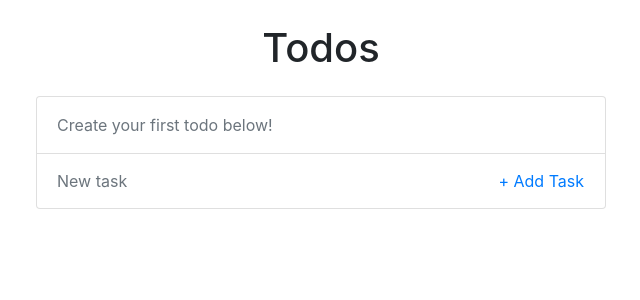
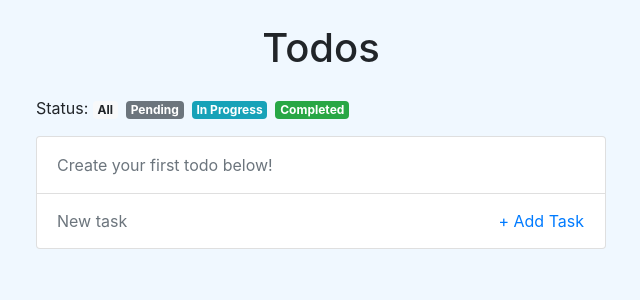
Before and after one commit to connorgiles/connorgiles-todo, a React (Create React App) app: page / in a window 1280 px wide. Shown: the top 300 px of the page, without its empty margins (319-959 px from the left). Built offline with nearby package versions, Linux system fonts and the light colour scheme.

Commit message:
Added filter by status

```diff
--- a/src/components/App.js
+++ b/src/components/App.js
@@ -5,6 +5,7 @@ import styled from 'styled-components';
 
 import useLocalStorage from '../hooks/useLocalStorage';
 
+import TodoFilters from './TodoFilters';
 import TodoEdit from './TodoEdit';
 import TodoList from './TodoList';
 
@@ -28,11 +29,19 @@ const parseTodos = (todos) =>
     dueDate: todo.dueDate ? new Date(todo.dueDate) : undefined,
   }));
 
+const filterTodos = (todos, filters = {}) =>
+  todos.filter((todo) => {
+    if (filters.status && filters.status !== todo.status) return false;
+    return true;
+  });
+
 function App() {
   const [rawTodos, setTodos] = useLocalStorage('cg-todos', []);
   const [todoToEdit, setTodoToEdit] = useState();
+  const [filters, setFilters] = useState({});
 
-  const todos = parseTodos(rawTodos);
+  const todos = filterTodos(parseTodos(rawTodos), filters);
+
   const tags = distinctTags(todos);
 
   // Functions to remove and edit todos
@@ -58,6 +67,7 @@ function App() {
   return (
     <Wrapper>
       <h1 className="text-center my-4">Todos</h1>
+      <TodoFilters filters={filters} setFilters={setFilters} />
       <TodoList
         todos={todos}
         createTodo={onSave}
--- /dev/null
+++ b/src/components/StatusBadge.js
@@ -0,0 +1,21 @@
+import React from 'react';
+import { Badge } from 'reactstrap';
+import styled from 'styled-components';
+
+const MyBadge = styled(Badge)`
+  cursor: ${(props) => (props.onClick ? 'pointer' : 'inherit')};
+`;
+
+const colors = {
+  Pending: 'secondary',
+  'In Progress': 'info',
+  Completed: 'success',
+};
+
+export default function StatusBadge({ status, color, ...rest }) {
+  return (
+    <MyBadge color={color || colors[status]} {...rest}>
+      {status}
+    </MyBadge>
+  );
+}
--- /dev/null
+++ b/src/components/TodoFilters.js
@@ -0,0 +1,34 @@
+import React from 'react';
+
+import { statuses } from '../constants';
+
+import StatusBadge from './StatusBadge';
+
+export default function TodoFilters({ filters, setFilters }) {
+  const filterStatus = (status) =>
+    setFilters({
+      ...filters,
+      status,
+    });
+
+  const filteringStatus = filters.status !== undefined;
+  return (
+    <div className="my-3">
+      Status:{' '}
+      <StatusBadge
+        className="mr-2"
+        color="light"
+        status={'All'}
+        onClick={() => filterStatus(undefined)}
+      />
+      {statuses.map((s) => (
+        <StatusBadge
+          className="mr-2"
+          status={s}
+          color={filteringStatus && filters.status !== s ? 'light' : undefined}
+          onClick={() => filterStatus(s)}
+        />
+      ))}
+    </div>
+  );
+}
--- a/src/components/TodoListItem.js
+++ b/src/components/TodoListItem.js
@@ -3,22 +3,11 @@ import { ListGroupItem, Badge, Button } from 'reactstrap';
 import styled from 'styled-components';
 import moment from 'moment';
 
+import StatusBadge from './StatusBadge';
+
 const ClickableListItem = styled(ListGroupItem)`
   cursor: pointer;
 `;
-
-const StatusBadge = ({ status }) => {
-  switch (status) {
-    case 'Pending':
-      return <Badge color="secondary">{status}</Badge>;
-    case 'In Progress':
-      return <Badge color="info">{status}</Badge>;
-    case 'Completed':
-      return <Badge color="success">{status}</Badge>;
-    default:
-      return <></>;
-  }
-};
 
 export default function TodoListItem({ todo, onRemove, onEdit }) {
   return (
--- a/src/index.css
+++ b/src/index.css
@@ -5,6 +5,7 @@ body {
     sans-serif;
   -webkit-font-smoothing: antialiased;
   -moz-osx-font-smoothing: grayscale;
+  background-color: aliceblue;
 }
 
 code {
```
Also changed, not shown: 1 other file (tests, documents, lock files or other folders).
